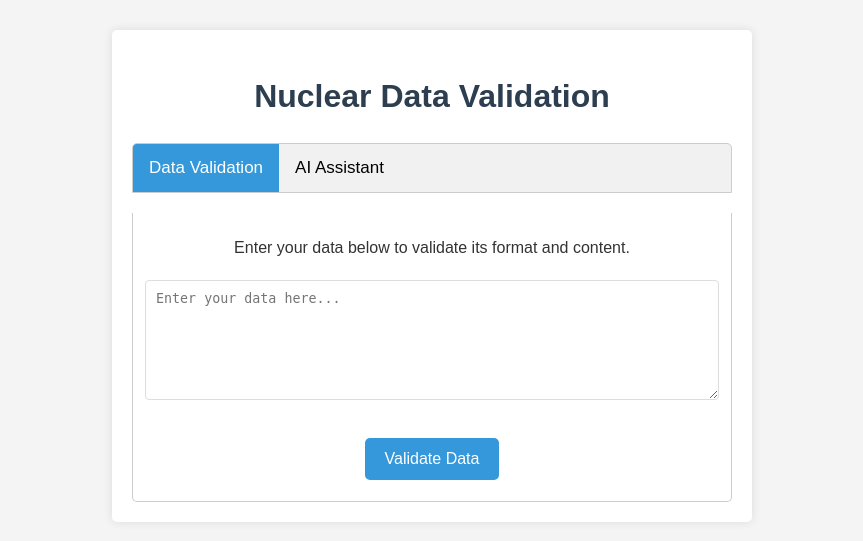
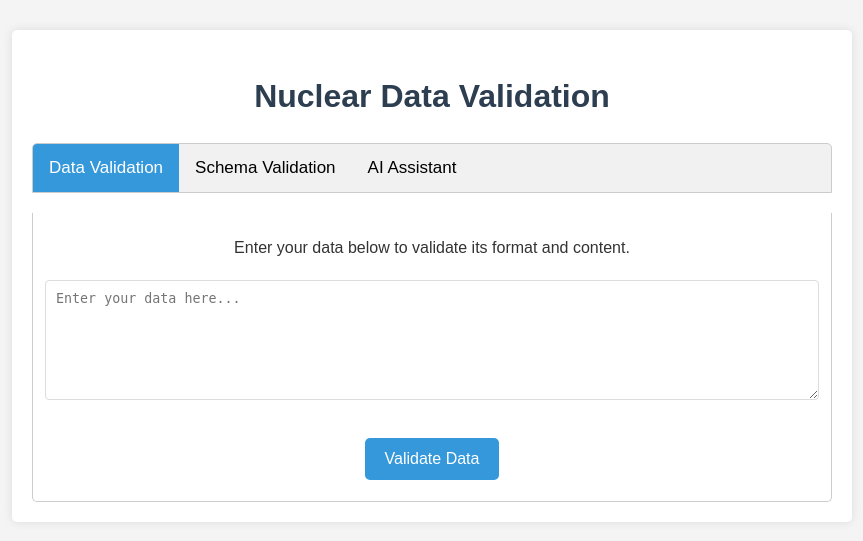
Before and after one commit to trueclean-energy/nucleargen, a Flask app: page / in a window 1280 px wide. Shown: the top 541 px of the page, without its empty margins (208-1071 px from the left). Run offline with Flask 3, Linux system fonts and the light colour scheme.

Commit message:
scheme analysis

````diff
--- a/data-validation/app.py
+++ b/data-validation/app.py
@@ -15,6 +15,7 @@ Or use the provided shell script:
 """
 
 import os
+import json
 from flask import Flask, request, jsonify, render_template
 from dotenv import load_dotenv
 import google.generativeai as genai
@@ -31,7 +32,36 @@ if not api_key:
     raise ValueError("GOOGLE_API_KEY not found in environment variables")
 
 genai.configure(api_key=api_key)
-model = genai.GenerativeModel("gemini-2.0-pro-exp-02-05");
+model = genai.GenerativeModel("gemini-2.0-pro-exp-02-05")
+
+def validate_schema_naming(schema_json):
+    """
+    Analyze a JSON schema for naming convention issues
+    using Gemini AI to provide insights and suggestions.
+    """
+    prompt = f"""
+    You are a Nuclear PRA (Probabilistic Risk Assessment) expert reviewing schemas for naming convention consistency.
+    Please analyze the following JSON schema and provide:
+
+    1. An overall assessment of naming convention consistency
+    2. Any identified inconsistencies in naming patterns
+    3. Suggestions for standardizing naming conventions
+    4. Any other potential issues noticed with component references or naming
+
+    Format your response in clear sections with bullet points where appropriate.
+
+    JSON Schema to analyze:
+    ```json
+    {schema_json}
+    ```
+    """
+
+    try:
+        response = model.generate_content(prompt)
+        return response.text
+    except Exception as e:
+        print(f"Error in schema validation: {str(e)}")
+        return f"Error analyzing schema: {str(e)}"
 
 @app.route('/')
 def index():
@@ -87,5 +117,47 @@ def gemini_api():
         print(f"Error in Gemini API: {str(e)}")
         return jsonify({'error': str(e), 'response': f'An error occurred while processing your request: {str(e)}'})
 
+@app.route('/validate-schema', methods=['POST'])
+def validate_schema():
+    """Validate a JSON schema for naming convention consistency"""
+    try:
+        # Get the JSON data
+        data = request.json
+        schema_text = data.get('schema', '')
+
+        if not schema_text:
+            return jsonify({
+                'error': 'No schema provided',
+                'analysis': 'Please provide a JSON schema to analyze.'
+            })
+
+        # Parse the JSON to validate it's properly formatted
+        try:
+            # If it's already a JSON object, we'll just use it as is
+            if isinstance(schema_text, dict):
+                schema_json = schema_text
+            else:
+                # Otherwise parse the string
+                schema_json = json.loads(schema_text)
+        except json.JSONDecodeError:
+            return jsonify({
+                'error': 'Invalid JSON',
+                'analysis': 'The provided schema is not valid JSON. Please check the formatting.'
+            })
+
+        # Analyze the schema with Gemini
+        analysis = validate_schema_naming(json.dumps(schema_json, indent=2))
+
+        return jsonify({
+            'analysis': analysis
+        })
+
+    except Exception as e:
+        print(f"Error in schema validation: {str(e)}")
+        return jsonify({
+            'error': str(e),
+            'analysis': f'An error occurred while analyzing the schema: {str(e)}'
+        })
+
 if __name__ == '__main__':
     app.run(debug=True, host='0.0.0.0', port=5001)
--- a/data-validation/templates/index.html
+++ b/data-validation/templates/index.html
@@ -17,7 +17,7 @@
 
         .container {
             width: 90%;
-            max-width: 600px;
+            max-width: 800px;
             margin: 30px auto;
             padding: 20px;
             background-color: #fff;
@@ -128,13 +128,33 @@
             }
         }
 
-        #ai-results {
+        #ai-results,
+        #schema-results {
             text-align: left;
             padding: 15px;
             margin-top: 20px;
             border: 1px solid #ddd;
             border-radius: 5px;
             display: none;
+            max-height: 600px;
+            overflow-y: auto;
+        }
+
+        .analysis-section {
+            margin-bottom: 20px;
+        }
+
+        .analysis-section h4 {
+            color: #2c3e50;
+            border-bottom: 1px solid #eee;
+            padding-bottom: 5px;
+        }
+
+        pre {
+            background-color: #f8f8f8;
+            padding: 10px;
+            border-radius: 5px;
+            overflow-x: auto;
         }
     </style>
 </head>
@@ -145,6 +165,7 @@
 
         <div class="tab">
             <button class="tablinks active" onclick="openTab(event, 'validation')">Data Validation</button>
+            <button class="tablinks" onclick="openTab(event, 'schema-validation')">Schema Validation</button>
             <button class="tablinks" onclick="openTab(event, 'ai-assistant')">AI Assistant</button>
         </div>
 
@@ -161,6 +182,20 @@
                 style="display: none; margin-top: 20px; text-align: left; padding: 15px; border: 1px solid #ddd; border-radius: 5px;">
                 <h3 style="margin-top: 0;">Validation Results:</h3>
                 <div id="results-content"></div>
+            </div>
+        </div>
+
+        <div id="schema-validation" class="tabcontent">
+            <p>Paste your JSON schema below to analyze naming conventions and identify inconsistencies.</p>
+            <form id="schema-form">
+                <textarea id="schema-input" name="schema"
+                    placeholder="Paste your JSON schema here (e.g. basic_events.json)..."></textarea>
+                <br>
+                <button type="submit" class="btn">Analyze Schema</button>
+            </form>
+            <div id="schema-results">
+                <h3 style="margin-top: 0;">Schema Analysis:</h3>
+                <div id="schema-analysis-content"></div>
             </div>
         </div>
 
@@ -250,6 +285,44 @@
                 });
         });
 
+        // Schema validation form submission
+        document.getElementById('schema-form').addEventListener('submit', function (e) {
+            e.preventDefault();
+
+            // Show loading state
+            const schemaResultsDiv = document.getElementById('schema-results');
+            const schemaAnalysisContent = document.getElementById('schema-analysis-content');
+            schemaResultsDiv.style.display = 'block';
+            schemaAnalysisContent.innerHTML = '<p>Analyzing schema naming conventions...</p>';
+
+            // Get the schema input
+            const schemaInput = document.getElementById('schema-input').value;
+
+            // Send the schema to the backend
+            fetch('/validate-schema', {
+                method: 'POST',
+                headers: {
+                    'Content-Type': 'application/json',
+                },
+                body: JSON.stringify({ schema: schemaInput })
+            })
+                .then(response => response.json())
+                .then(data => {
+                    // Display the analysis results
+                    if (data.error) {
+                        schemaAnalysisContent.innerHTML = `<p class="invalid">${data.analysis}</p>`;
+                    } else {
+                        // Format the analysis with proper styling
+                        const formattedAnalysis = data.analysis.replace(/\n/g, '<br>');
+                        schemaAnalysisContent.innerHTML = formattedAnalysis;
+                    }
+                })
+                .catch(error => {
+                    schemaAnalysisContent.innerHTML = '<p class="invalid">Error: Could not connect to the schema validation service.</p>';
+                    console.error('Error:', error);
+                });
+        });
+
         // AI form submission
         document.getElementById('ai-form').addEventListener('submit', function (e) {
             e.preventDefault();
````
